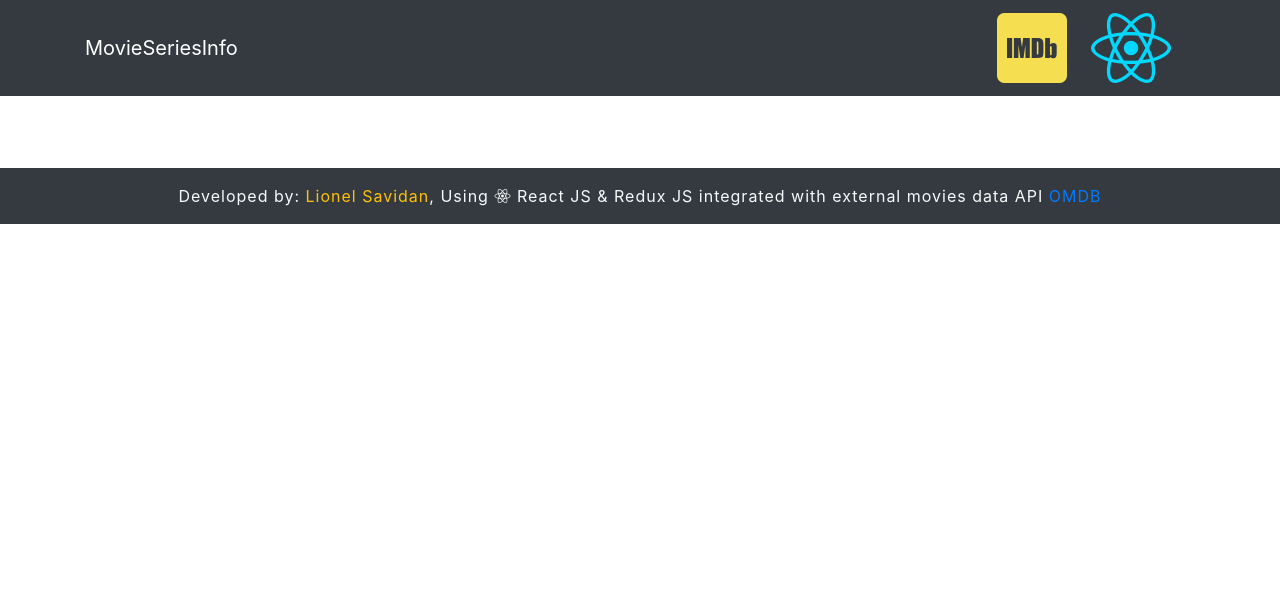
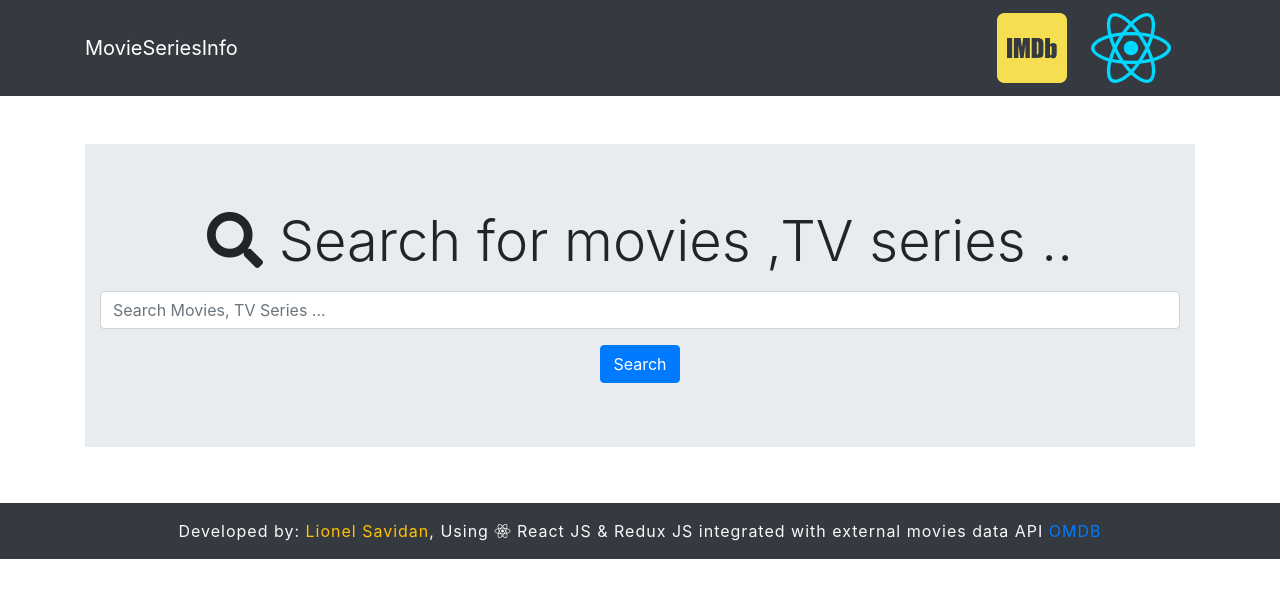
Before and after one commit to Liosavid/2020-04_REACT_REDUX_Movies-Series-Info, a React (Create React App) app: page /#/ in a window 1280 px wide. Shown: the top 598 px of the page. Built offline with nearby package versions, Linux system fonts and the light colour scheme.

Commit message:
redux working

```diff
--- a/package.json
+++ b/package.json
@@ -15,7 +15,10 @@
     "react-bootstrap": "^1.0.0",
     "react-dom": "^16.13.1",
     "react-redux": "^7.2.0",
-    "react-scripts": "3.4.1"
+    "react-scripts": "3.4.1",
+    "redux": "^4.0.5",
+    "redux-devtools-extension": "^2.13.8",
+    "redux-thunk": "^2.3.0"
   },
   "scripts": {
     "start": "react-scripts start",
--- a/src/App.js
+++ b/src/App.js
@@ -1,7 +1,12 @@
 import React, { Component } from 'react';
+import {Provider} from 'react-redux';
+
 import './App.css';
-import Navbar from './components/Navbar';
-import Footer from './components/Footer';
+
+import Navbar from './components/layout/Navbar';
+import Footer from './components/layout/Footer';
+import Landing from './components/home/Landing';
+import store from './store';
 
 import 'bootstrap/dist/css/bootstrap.min.css';
 
@@ -10,12 +15,13 @@
 render(){
 
   return (
-    <div>
+    <Provider store={store}>
 
 <Navbar/>
+<Landing/>
 <Footer/>
 
-</div>
+</Provider>
   );
 
 }
--- a/src/actions/searchActions.js
+++ b/src/actions/searchActions.js
@@ -1,4 +1,4 @@
-import {SEARCH_MOVIES} from './types'
+import {SEARCH_MOVIE} from './types'
 
 export const searchMovie = text => dispatch => {
 
@@ -6,7 +6,7 @@
 type: SEARCH_MOVIE,
 payload: text
 
-    })
+    });
 
 
-}
+};
--- /dev/null
+++ b/src/components/home/Landing.js
@@ -0,0 +1,24 @@
+import React, { Component } from 'react';
+import SearchForm from './SearchForm';
+import {connect} from 'react-redux';
+
+
+
+
+class Landing extends Component {
+    render() {
+        return (
+            <div className= "container">
+
+              <SearchForm />
+
+            </div>
+        )
+    }
+}
+
+const mapStateToProps = state => ({
+    loading: state.movies.loading
+  });
+
+export default connect(mapStateToProps)(Landing);
--- /dev/null
+++ b/src/components/home/SearchForm.js
@@ -0,0 +1,44 @@
+import React, { Component } from 'react';
+import {searchMovie} from '../../actions/searchActions';
+import {connect} from 'react-redux';
+
+class SearchForm extends Component {
+
+onChange = e => {
+this.props.searchMovie(e.target.value);
+
+}
+
+
+
+    render() {
+        return (
+            <div className="jumbotron jumbotron-fluid mt-5 text-center">
+            <div className="container">
+              <h1 className="display-4 mb-3">
+                <i className="fa fa-search" /> Search for movies ,TV series ..
+              </h1>
+              <form id="searchForm" >
+                <input
+                  type="text"
+                  className="form-control"
+                  name="searchText"
+                  placeholder="Search Movies, TV Series ..."
+                  onChange={this.onChange}
+                />
+                <button type="submit" className="btn btn-primary btn-bg mt-3">
+                  Search
+                </button>
+              </form>
+            </div>
+          </div>
+        )
+    }
+}
+
+const mapStateToProps = state => ({
+    text: state.movies.text
+
+})
+
+export default connect(mapStateToProps, {searchMovie})(SearchForm);
```
Also changed, not shown: src/components/layout/Footer.js (renamed from src/components/Footer.js), src/components/layout/Navbar.js (renamed from src/components/Navbar.js), src/reducers/searchReducer.js (renamed from src/reducers/searchReducers.js), 1 other file (tests, documents, lock files or other folders).
